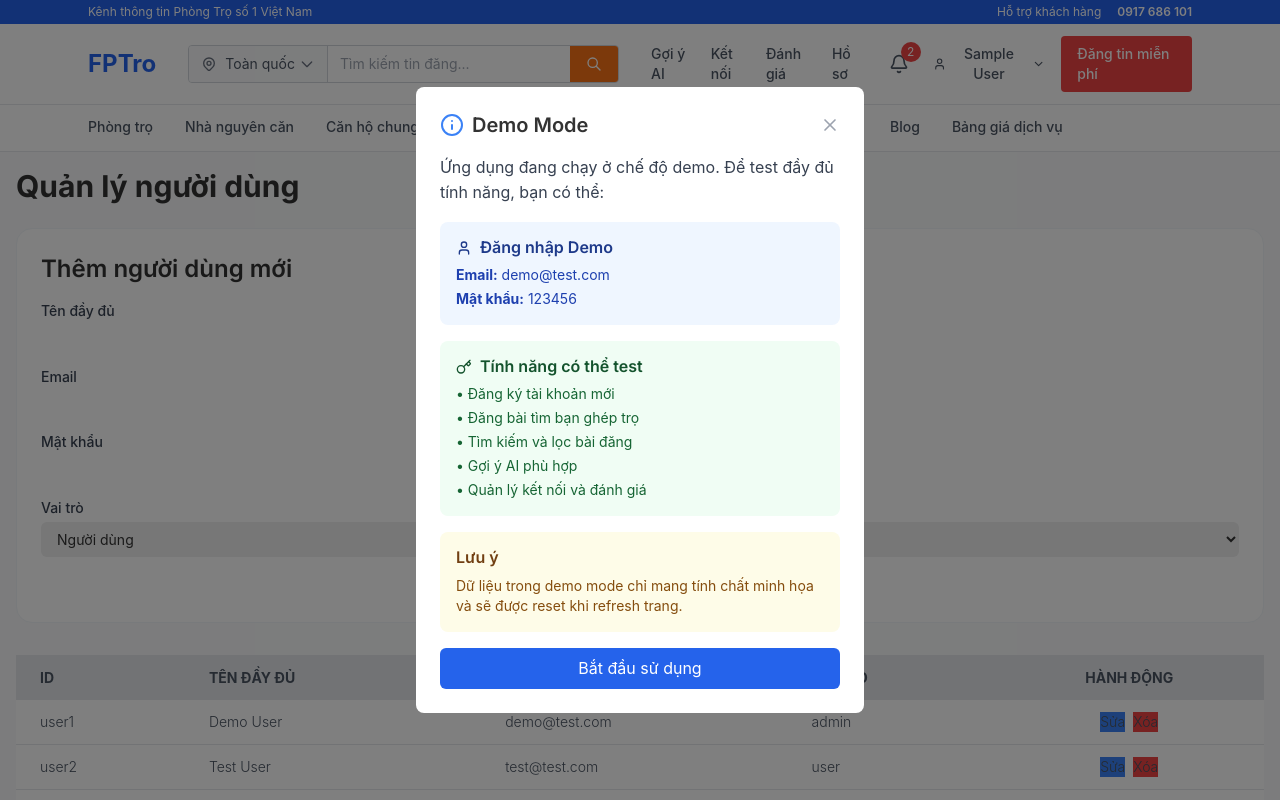
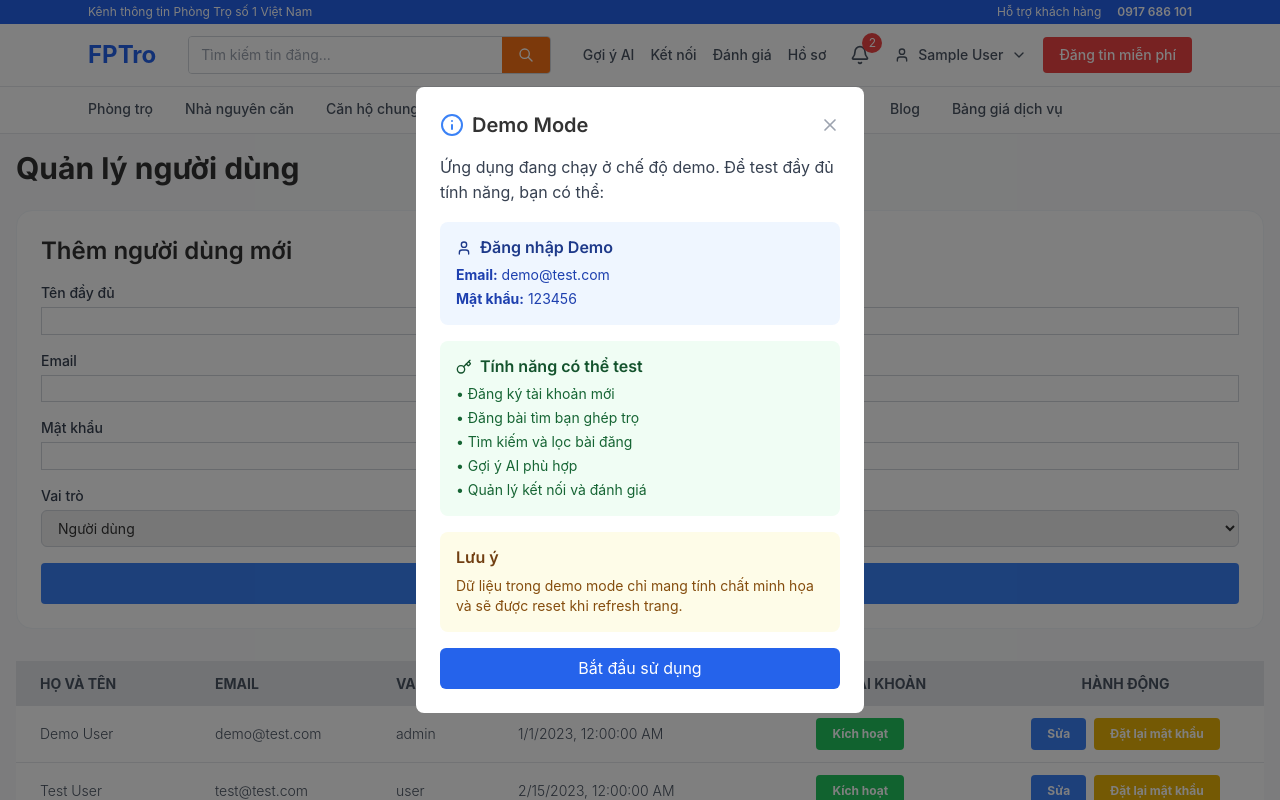
Before and after one commit to HaiTran0303/fer202_datphong, a React (Vite) app: page /admin/users in a window 1280 px wide. Shown: the top 800 px of the page. Built offline with nearby package versions, Linux system fonts and the light colour scheme; data requests are answered from the project's data file; sample sign-in values are in the browser's storage.

Commit message:
đang hoàn thiện dashboard

```diff
--- a/db.json
+++ b/db.json
@@ -641,7 +641,9 @@
       "verified": true,
       "responseRate": 90,
       "responseTime": "Trong 1 giờ",
-      "joinDate": "2023-01-01T00:00:00.000Z"
+      "joinDate": "2023-01-01T00:00:00.000Z",
+      "isActive": true,
+      "creationTime": "2023-01-01T00:00:00.000Z"
     },
     {
       "id": "user2",
@@ -677,7 +679,9 @@
       "verified": false,
       "responseRate": 85,
       "responseTime": "Trong 2 giờ",
-      "joinDate": "2023-02-15T00:00:00.000Z"
+      "joinDate": "2023-02-15T00:00:00.000Z",
+      "isActive": true,
+      "creationTime": "2023-02-15T00:00:00.000Z"
     },
     {
       "id": "74ad",
@@ -687,7 +691,18 @@
       "role": "user",
       "phone": "0972773693",
       "createdAt": "2025-07-16T03:40:57.759Z",
-      "updatedAt": "2025-07-16T03:40:57.759Z"
+      "updatedAt": "2025-07-16T03:40:57.759Z",
+      "isActive": true,
+      "creationTime": "2025-07-16T03:40:57.759Z"
+    },
+    {
+      "id": "4fe5",
+      "fullName": "Trần Hoàng Hải",
+      "email": "acc@gmail.com",
+      "password": "123456",
+      "role": "admin",
+      "isActive": true,
+      "creationTime": "2025-07-17T03:58:55.610Z"
     }
   ],
   "connections": [],
--- a/src/components/Layout.jsx
+++ b/src/components/Layout.jsx
@@ -74,16 +74,6 @@ const Layout = ({ children, searchTermValue, onSearchSubmit }) => { // Added sea
             {/* Search Bar */}
             <div className="flex-1 max-w-2xl mx-8">
               <div className="flex border border-gray-300 rounded overflow-hidden">
-                <div className="flex items-center px-3 py-2 bg-gray-50 border-r border-gray-300 min-w-0">
-                  <svg className="w-4 h-4 mr-2 text-gray-500" fill="none" stroke="currentColor" viewBox="0 0 24 24">
-                    <path strokeLinecap="round" strokeLinejoin="round" strokeWidth={2} d="M17.657 16.657L13.414 20.9a1.998 1.998 0 01-2.827 0l-4.244-4.243a8 8 0 1111.314 0z" />
-                    <path strokeLinecap="round" strokeLinejoin="round" strokeWidth={2} d="M15 11a3 3 0 11-6 0 3 3 0 016 0z" />
-                  </svg>
-                  <span className="text-gray-600 text-sm whitespace-nowrap">Toàn quốc</span>
-                  <svg className="w-4 h-4 ml-1 text-gray-500" fill="none" stroke="currentColor" viewBox="0 0 24 24">
-                    <path strokeLinecap="round" strokeLinejoin="round" strokeWidth={2} d="M19 9l-7 7-7-7" />
-                  </svg>
-                </div>
                 <form onSubmit={(e) => { e.preventDefault(); onSearchSubmit(headerSearchTerm); }} className="flex-1 flex">
                   <input
                     type="text"
--- a/src/pages/Login.jsx
+++ b/src/pages/Login.jsx
@@ -53,20 +53,16 @@ function Login() {
   };
 
   const validateForm = () => {
-    if (!formData.email.trim()) {
-      setError('Vui lòng nhập email');
+    const { email, password } = formData;
+    const emailRegex = /^[^\s@]+@[^\s@]+\.[^\s@]+$/;
+    const passwordRegex = /^(?=.*[a-z])(?=.*[A-Z])(?=.*\d)[a-zA-Z\d]{6,}$/; // Min 6 chars, 1 uppercase, 1 lowercase, 1 number
+
+    if (!emailRegex.test(email)) {
+      setError('Email không hợp lệ. Vui lòng nhập đúng định dạng email.');
       return false;
     }
-    if (!formData.email.includes('@')) {
-      setError('Email không hợp lệ');
-      return false;
-    }
-    if (!formData.password.trim()) {
-      setError('Vui lòng nhập mật khẩu');
-      return false;
-    }
-    if (formData.password.length < 6) {
-      setError('Mật khẩu phải có ít nhất 6 ký tự');
+    if (!passwordRegex.test(password)) {
+      setError('Mật khẩu không hợp lệ. Mật khẩu phải có ít nhất 6 ký tự, bao gồm ít nhất một chữ hoa, một chữ thường và một số.');
       return false;
     }
     return true;
--- a/src/pages/Register.jsx
+++ b/src/pages/Register.jsx
@@ -40,31 +40,27 @@ function Register() {
   };
 
   const validateForm = () => {
-    if (!formData.email.trim()) {
-      setError('Vui lòng nhập email');
-      return false;
-    }
-    if (!formData.email.includes('@')) {
-      setError('Email không hợp lệ');
-      return false;
-    }
-    if (!formData.fullName.trim()) {
+    const { email, password, fullName, confirmPassword, agreeTerms } = formData;
+    const emailRegex = /^[^\s@]+@[^\s@]+\.[^\s@]+$/;
+    const passwordRegex = /^(?=.*[a-z])(?=.*[A-Z])(?=.*\d)[a-zA-Z\d]{6,}$/; // Min 6 chars, 1 uppercase, 1 lowercase, 1 number
+
+    if (!fullName.trim()) {
       setError('Vui lòng nhập họ và tên');
       return false;
     }
-    if (!formData.password.trim()) {
-      setError('Vui lòng nhập mật khẩu');
+    if (!emailRegex.test(email)) {
+      setError('Email không hợp lệ. Vui lòng nhập đúng định dạng email.');
       return false;
     }
-    if (formData.password.length < 6) {
-      setError('Mật khẩu phải có ít nhất 6 ký tự');
+    if (!passwordRegex.test(password)) {
+      setError('Mật khẩu không hợp lệ. Mật khẩu phải có ít nhất 6 ký tự, bao gồm ít nhất một chữ hoa, một chữ thường và một số.');
       return false;
     }
-    if (formData.password !== formData.confirmPassword) {
+    if (password !== confirmPassword) {
       setError('Mật khẩu xác nhận không khớp');
       return false;
     }
-    if (!formData.agreeTerms) {
+    if (!agreeTerms) {
       setError('Vui lòng đồng ý với điều khoản sử dụng');
       return false;
     }
--- a/src/pages/UserManagement.jsx
+++ b/src/pages/UserManagement.jsx
@@ -12,6 +12,7 @@ const UserManagement = () => {
     email: '',
     password: '',
     role: 'user', // default role
+    isActive: true, // New field for user status
   });
 
   useEffect(() => {
@@ -35,19 +36,42 @@ const UserManagement = () => {
     }));
   };
 
+  const validateForm = () => {
+    const { email, password } = formData;
+    const emailRegex = /^[^\s@]+@[^\s@]+\.[^\s@]+$/;
+    const passwordRegex = /^(?=.*[a-z])(?=.*[A-Z])(?=.*\d)[a-zA-Z\d]{6,}$/; // Min 6 chars, 1 uppercase, 1 lowercase, 1 number
+
+    if (!emailRegex.test(email)) {
+      alert('Email không hợp lệ. Vui lòng nhập đúng định dạng email.');
+      return false;
+    }
+    if (!passwordRegex.test(password)) {
+      alert('Mật khẩu không hợp lệ. Mật khẩu phải có ít nhất 6 ký tự, bao gồm ít nhất một chữ hoa, một chữ thường và một số.');
+      return false;
+    }
+    return true;
+  };
+
   const handleCreateUser = async (e) => {
     e.preventDefault();
+    if (!validateForm()) {
+      return;
+    }
     try {
-      await axios.post('http://localhost:3001/users', formData);
+      const newUser = { ...formData, creationTime: new Date().toISOString() }; // Add creation time
+      await axios.post('http://localhost:3001/users', newUser);
       setFormData({
         fullName: '',
         email: '',
         password: '',
         role: 'user',
+        isActive: true,
       });
       fetchUsers();
+      alert('Thêm người dùng thành công!'); // Add success message
     } catch (error) {
       console.error('Error creating user:', error);
+      alert('Có lỗi xảy ra khi thêm người dùng.'); // Add error message
     }
   };
 
@@ -58,11 +82,15 @@ const UserManagement = () => {
       email: user.email,
       password: user.password, // In a real app, you wouldn't edit passwords like this
       role: user.role,
+      isActive: user.isActive,
     });
   };
 
   const handleUpdateUser = async (e) => {
     e.preventDefault();
+    if (!validateForm()) {
+      return;
+    }
     try {
       await axios.put(`http://localhost:3001/users/${editingUser}`, formData);
       setEditingUser(null);
@@ -71,20 +99,32 @@ const UserManagement = () => {
         email: '',
         password: '',
         role: 'user',
+        isActive: true,
       });
       fetchUsers();
+      alert('Cập nhật người dùng thành công!');
     } catch (error) {
       console.error('Error updating user:', error);
+      alert('Có lỗi xảy ra khi cập nhật người dùng.');
     }
   };
 
-  const handleDeleteUser = async (userId) => {
+  const handleToggleActive = async (userId, currentStatus) => {
     try {
-      await axios.delete(`http://localhost:3001/users/${userId}`);
-      fetchUsers();
+      const userToUpdate = users.find(user => user.id === userId);
+      if (userToUpdate) {
+        const updatedUser = { ...userToUpdate, isActive: !currentStatus };
+        await axios.put(`http://localhost:3001/users/${userId}`, updatedUser);
+        fetchUsers();
+      }
     } catch (error) {
-      console.error('Error deleting user:', error);
+      console.error('Error toggling user status:', error);
     }
+  };
+
+  const handleResetPassword = (userId) => {
+    console.log('Đặt lại mật khẩu cho user:', userId);
+    // In a real application, this would involve a backend call to reset the password
   };
 
   return (
@@ -103,7 +143,7 @@ const UserManagement = () => {
               value={formData.fullName}
               onChange={handleChange}
               required
-              class="mt-1 block w-full"
+              class="mt-1 block w-full border border-gray-300"
             />
           </div>
           <div>
@@ -115,7 +155,7 @@ const UserManagement = () => {
               value={formData.email}
               onChange={handleChange}
               required
-              class="mt-1 block w-full"
+              class="mt-1 block w-full border border-gray-300"
             />
           </div>
           <div>
@@ -127,7 +167,7 @@ const UserManagement = () => {
               value={formData.password}
               onChange={handleChange}
               required
-              class="mt-1 block w-full"
+              class="mt-1 block w-full border border-gray-300"
             />
           </div>
           <div>
@@ -137,17 +177,32 @@ const UserManagement = () => {
               name="role"
               value={formData.role}
               onChange={handleChange}
-              class="mt-1 block w-full pl-3 pr-10 py-2 text-base border-gray-300 focus:outline-none focus:ring-indigo-500 focus:border-indigo-500 sm:text-sm rounded-md"
+              class="mt-1 block w-full pl-3 pr-10 py-2 text-base border border-gray-300 focus:outline-none focus:ring-indigo-500 focus:border-indigo-500 sm:text-sm rounded-md"
             >
               <option value="user">Người dùng</option>
               <option value="admin">Admin</option>
             </select>
           </div>
-          <Button type="submit" class="w-full">
+          {editingUser && (
+            <div>
+              <label htmlFor="isActive" className="block text-sm font-medium text-gray-700">Trạng thái tài khoản</label>
+              <select
+                id="isActive"
+                name="isActive"
+                value={formData.isActive}
+                onChange={handleChange}
+                class="mt-1 block w-full pl-3 pr-10 py-2 text-base border border-gray-300 focus:outline-none focus:ring-indigo-500 focus:border-indigo-500 sm:text-sm rounded-md"
+              >
+                <option value={true}>Kích hoạt</option>
+                <option value={false}>Chặn</option>
+              </select>
+            </div>
+          )}
+          <Button type="submit" class="w-full bg-blue-500 hover:bg-blue-600 text-white font-bold py-2 px-4 rounded">
             {editingUser ? 'Cập nhật người dùng' : 'Thêm người dùng'}
           </Button>
           {editingUser && (
-            <Button onClick={() => { setEditingUser(null); setFormData({ fullName: '', email: '', password: '', role: 'user' }); }} class="w-full mt-2 bg-gray-500 hover:bg-gray-600">
+            <Button onClick={() => { setEditingUser(null); setFormData({ fullName: '', email: '', password: '', role: 'user', isActive: true }); }} class="w-full mt-2 bg-gray-500 hover:bg-gray-600 text-white font-bold py-2 px-4 rounded">
               Hủy
             </Button>
           )}
@@ -158,27 +213,43 @@ const UserManagement = () => {
         <table className="min-w-full bg-white shadow-md rounded-lg">
           <thead>
             <tr className="bg-gray-200 text-gray-600 uppercase text-sm leading-normal">
-              <th className="py-3 px-6 text-left">ID</th>
-              <th className="py-3 px-6 text-left">Tên đầy đủ</th>
+              <th className="py-3 px-6 text-left">Họ và tên</th>
               <th className="py-3 px-6 text-left">Email</th>
               <th className="py-3 px-6 text-left">Vai trò</th>
+              <th className="py-3 px-6 text-left">Thời gian tạo</th>
+              <th className="py-3 px-6 text-left">Trạng thái tài khoản</th>
               <th className="py-3 px-6 text-center">Hành động</th>
             </tr>
           </thead>
           <tbody className="text-gray-600 text-sm font-light">
             {users.map((user) => (
               <tr key={user.id} className="border-b border-gray-200 hover:bg-gray-100">
-                <td className="py-3 px-6 text-left whitespace-nowrap">{user.id}</td>
                 <td className="py-3 px-6 text-left">{user.fullName}</td>
                 <td className="py-3 px-6 text-left">{user.email}</td>
                 <td className="py-3 px-6 text-left">{user.role}</td>
+                <td className="py-3 px-6 text-left">{user.creationTime ? new Date(user.creationTime).toLocaleString() : 'N/A'}</td>
                 <td className="py-3 px-6 text-center">
-                  <div className="flex item-center justify-center space-x-2">
-                    <Button onClick={() => handleEditUser(user)} class="bg-blue-500 hover:bg-blue-600">
+                  <Button
+                    onClick={() => {
+                      const confirmMessage = user.isActive
+                        ? 'Bạn muốn chặn người dùng này?'
+                        : 'Bạn muốn kích hoạt người dùng này?';
+                      if (window.confirm(confirmMessage)) {
+                        handleToggleActive(user.id, user.isActive);
+                      }
+                    }}
+                    class={`font-bold py-2 px-4 rounded text-xs ${user.isActive ? 'bg-green-500 hover:bg-green-600' : 'bg-red-500 hover:bg-red-600'} text-white`}
+                  >
+                    {user.isActive ? 'Kích hoạt' : 'Chặn'}
+                  </Button>
+                </td>
+                <td className="py-3 px-6 text-center">
+                  <div className="flex items-center justify-center space-x-2">
+                    <Button onClick={() => handleEditUser(user)} class="bg-blue-500 hover:bg-blue-600 text-white font-bold py-2 px-4 rounded text-xs">
                       Sửa
                     </Button>
-                    <Button onClick={() => handleDeleteUser(user.id)} class="bg-red-500 hover:bg-red-600">
-                      Xóa
+                    <Button onClick={() => handleResetPassword(user.id)} class="bg-yellow-500 hover:bg-yellow-600 text-white font-bold py-2 px-4 rounded text-xs">
+                      Đặt lại mật khẩu
                     </Button>
                   </div>
                 </td>
```
Also changed, not shown: src/pages/AdminDashboard.jsx (+51 -13 lines), src/pages/PostManagement.jsx (+41 -28 lines).
